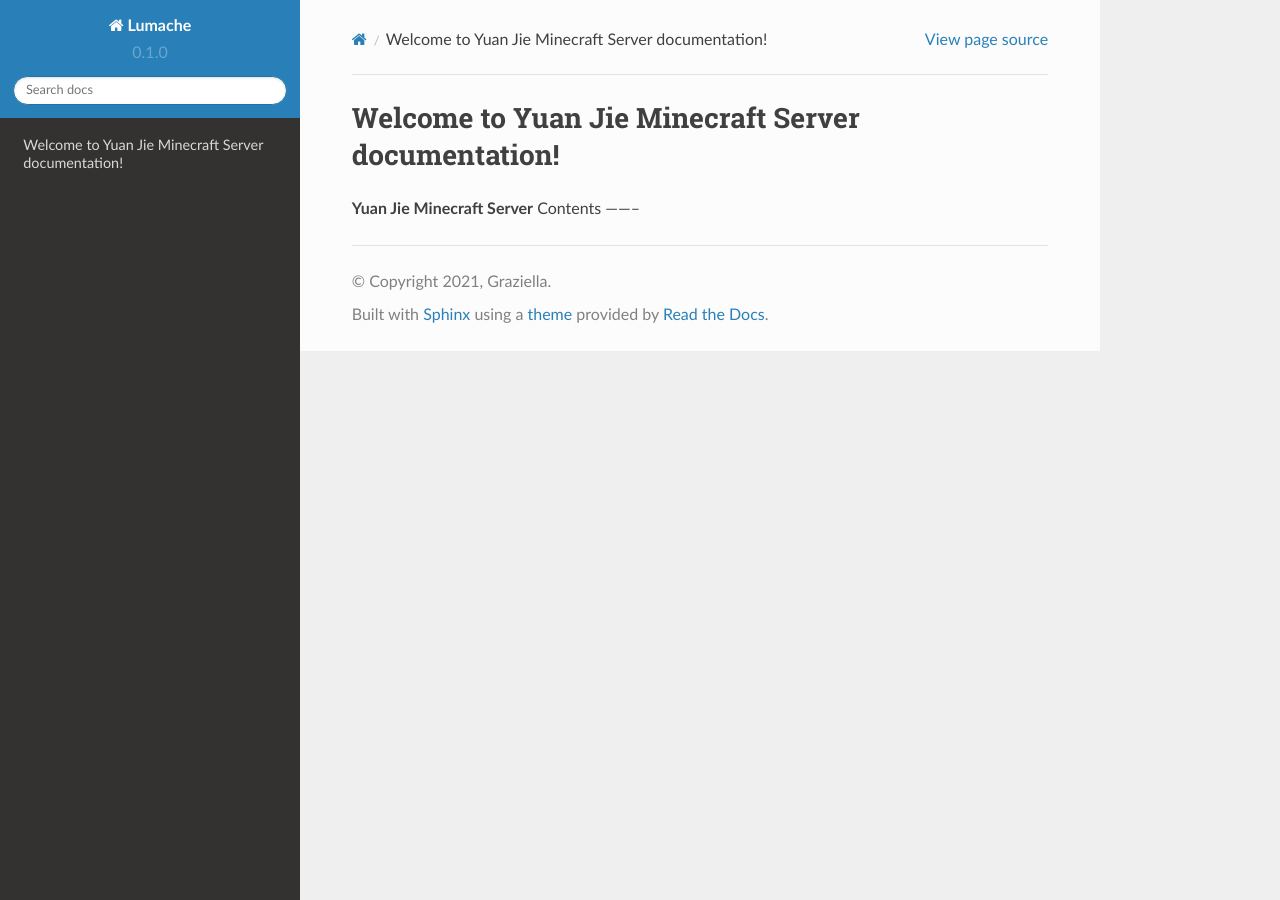
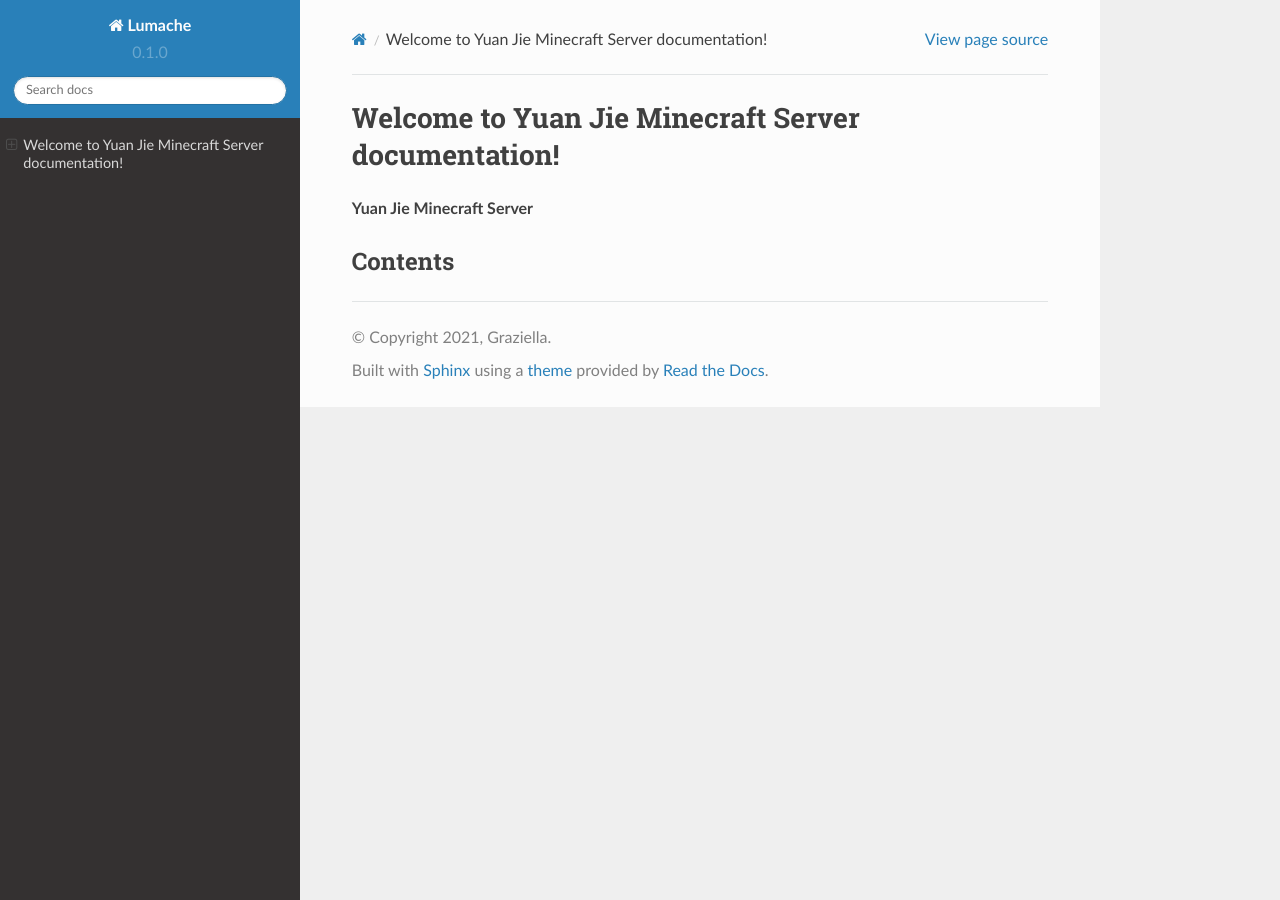
Before and after one commit to Chrischoy58/yuanjie.tk-readthedocs, a Sphinx documentation site: the page built from docs/source/index.rst, in a window 1280 px wide. Built offline with Sphinx 7.4.7 and the Read the Docs theme 2.0.0, drawn with Linux system fonts in a browser that asks for light colours; pages that are not in the unit, such as notebooks, are missing from menus; part of the change alters nothing that is shown.

```diff
--- a/docs/source/index.rst
+++ b/docs/source/index.rst
@@ -2,11 +2,12 @@ Welcome to Yuan Jie Minecraft Server documentation!
 ===================================
 
 **Yuan Jie Minecraft Server**
+
 Contents
 --------
 
 .. toctree::
 
-   Rules
-   How to join the server(minecraft java)
-   How to join the server(minecraft bedrock)
+   :Rules:
+   :How to join the server(minecraft java):
+   :How to join the server(minecraft bedrock):
```
